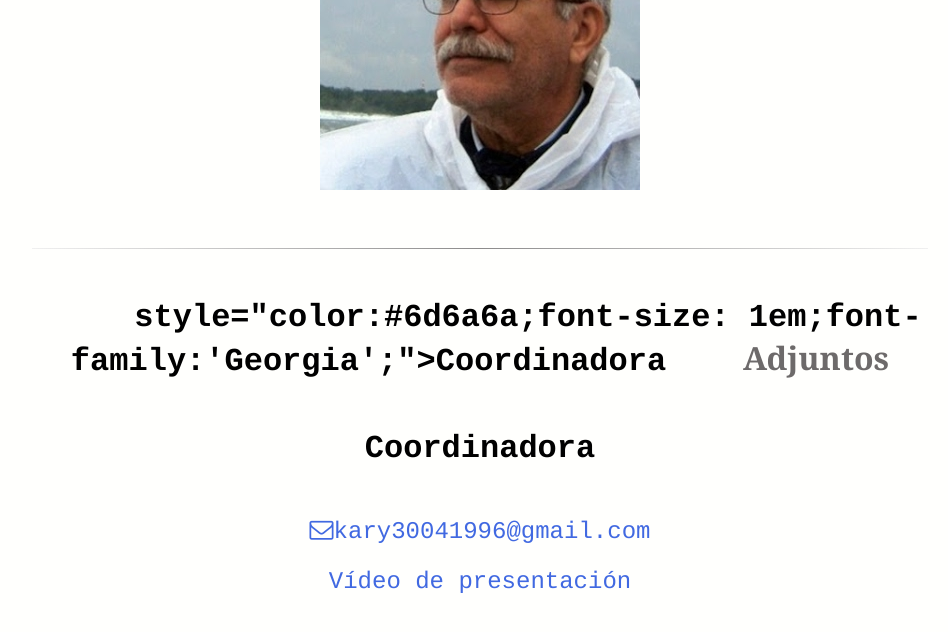
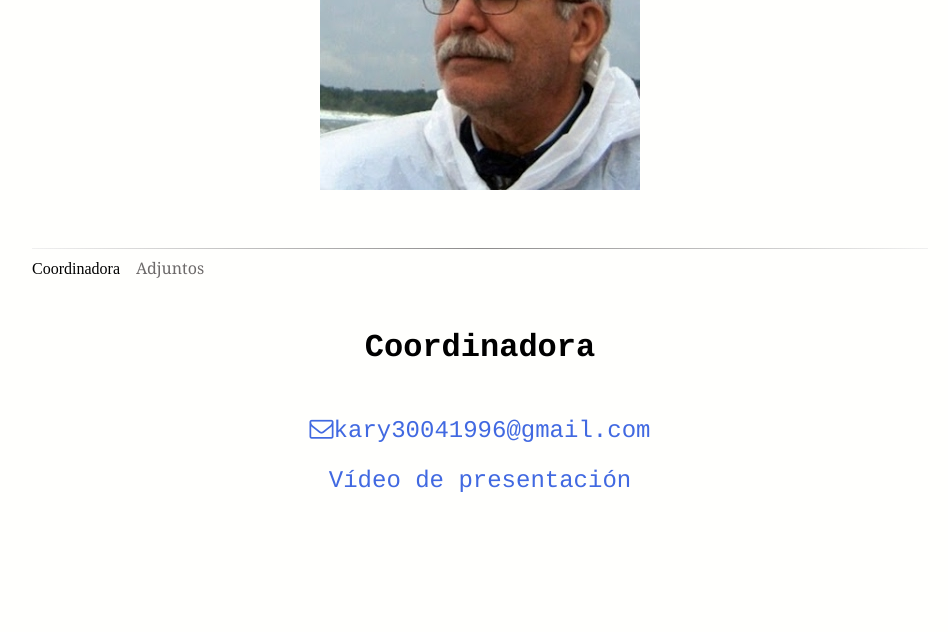
Before and after one commit to BouzasLab25/bouzaslab25.github.io, a Jekyll site: the page built from cursos/Coordinadora.html, in a window 1280 px wide and 900 px high, scrolled down 544 px. Shown: the top 632 px of the window, without its empty margins (160-1108 px from the left). Built offline with Jekyll 4.4.1, drawn with Linux system fonts in a browser that asks for light colours.

Commit message:
Update Coordinadora.html

```diff
--- a/cursos/Coordinadora.html
+++ b/cursos/Coordinadora.html
@@ -10,7 +10,7 @@
   </div>
 
 <hr class="style14">
-<h3 </a>&nbsp;&nbsp;&nbsp;&nbsp; style="color:#6d6a6a;font-size: 1em;font-family:'Georgia';">Coordinadora</a>&nbsp;&nbsp;&nbsp;&nbsp;<a href="/cursos/Adjuntos.html" style="color:#6d6a6a;font-size: 1em;font-family:'Georgia';">Adjuntos</a></h3>
+<h3<a>Coordinadora</a>&nbsp;&nbsp;&nbsp;&nbsp;<a href="/cursos/Adjuntos.html" style="color:#6d6a6a;font-size: 1em;font-family:'Georgia';">Adjuntos</a></h3>
 </p>
 
 </p>
```
